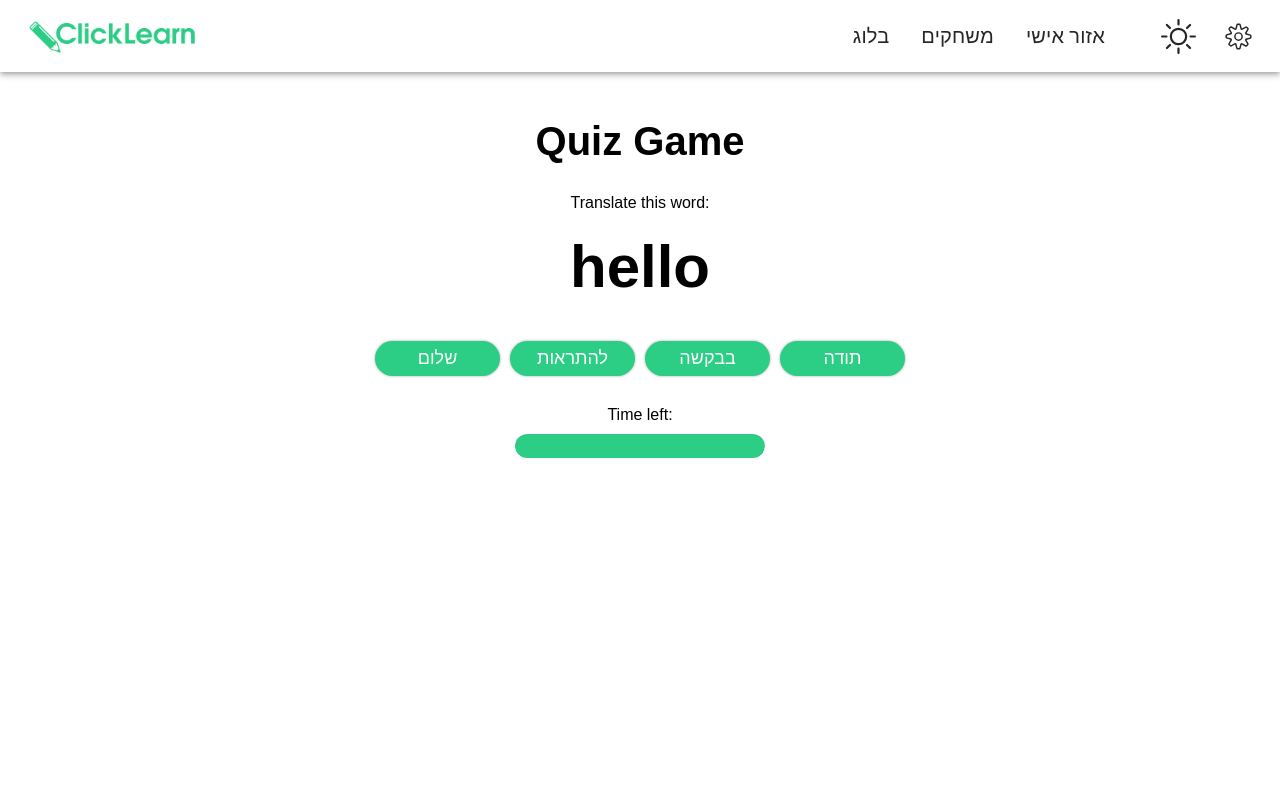
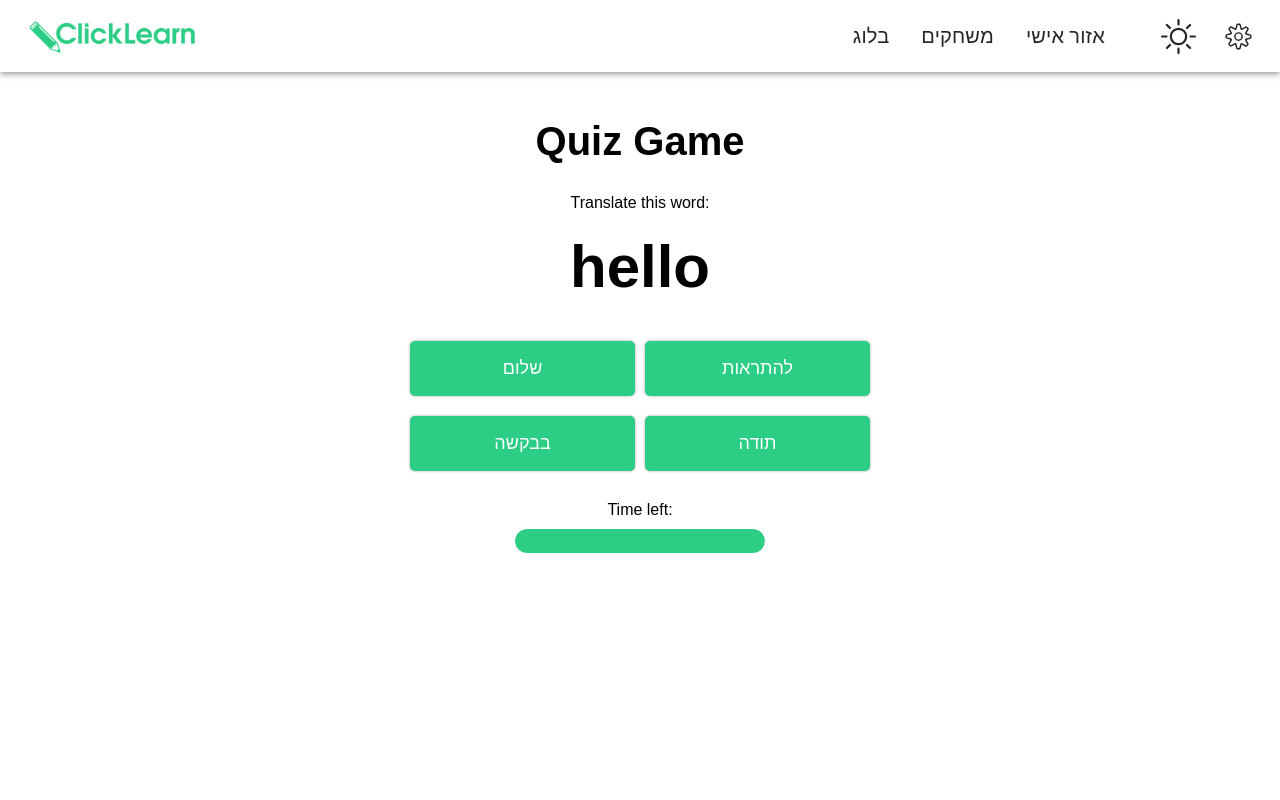
Before and after one commit to Click-Learn/Click-Learn-App, a React (Create React App) app: page /quiz in a window 1280 px wide. Shown: the top 800 px of the page. Built offline with nearby package versions, Linux system fonts and the light colour scheme.

Commit message:
answers-grid

```diff
--- a/src/Components/Layout/Header/Header.tsx
+++ b/src/Components/Layout/Header/Header.tsx
@@ -132,19 +132,17 @@ function Header(): JSX.Element {
                             <img src={logo} width={200} alt="" />
                         </Typography>
                         <Box sx={{ flexGrow: 1, display: { xs: 'none', md: 'flex' }, justifyContent: 'end', marginRight: '15px' }}>
+                        <MenuItem onClick={handleCloseNavMenu}>
+                        <RouterLink to="/about">בלוג</RouterLink>
+                        </MenuItem>
 
-                                <MenuItem onClick={handleCloseNavMenu} >
-                                    <NavLink to="/about">בלוג</NavLink>
-                                </MenuItem>
+                        <MenuItem onClick={handleCloseNavMenu} component={RouterLink} to="/games">
+                        משחקים
+                        </MenuItem>
 
-                                <MenuItem onClick={handleCloseNavMenu} component={RouterLink} to="/games">
-                                    <NavLink to="/games">משחקים</NavLink>
-                                </MenuItem>
-
-                                  <MenuItem onClick={handleCloseNavMenu} component={RouterLink} to="/dashboard">
-                                    <NavLink to="/dashboard">אזור אישי</NavLink>
-                                </MenuItem>
-
+                        <MenuItem onClick={handleCloseNavMenu} component={RouterLink} to="/dashboard">
+                        אזור אישי
+                        </MenuItem>
                         </Box>
 
                         <Box sx={{ flexGrow: 0 }}>
--- a/src/Components/Layout/Main/Dashboard/Games/Quiz/Quiz.css
+++ b/src/Components/Layout/Main/Dashboard/Games/Quiz/Quiz.css
@@ -28,22 +28,27 @@
         margin-bottom: -10px;
     }
 
-    .Quiz  h2 {
+    .Quiz h2 {
     font-size: 60px;
     margin-top: 20px;
     margin-bottom: 30px;
     }
 
-    .Quiz  button {
+    .Quiz .answer_button_container {
+        display: grid;
+        grid-template-columns: 1fr 1fr;
+        grid-template-rows: 1fr 1fr;
+    }
+    .Quiz button {
     background-color: var(--color-light-green);
     color: white;
     font-size: 18px;
-    height: 35px;
-    width: 125px;
+    height: 55px;
+    width: 225px;
     margin: 10px 5px;
     box-shadow: 0 0 3px 0px rgba(0, 0, 0, 0.342);
     border: none;
-    border-radius: 20px;
+    border-radius: 5px;
     cursor: pointer;
     }
 
--- a/src/Components/Layout/Main/Dashboard/Games/Quiz/Quiz.tsx
+++ b/src/Components/Layout/Main/Dashboard/Games/Quiz/Quiz.tsx
@@ -98,7 +98,7 @@ const Quiz: React.FC = () => {
         <p>Translate this word:</p>
         <h2>{currentWord.englishWord}</h2>
       </div>
-      <div>
+      <div className="answer_button_container">
         {shuffledAnswers.map((answer, index) => (
           <button
             key={index}
```
